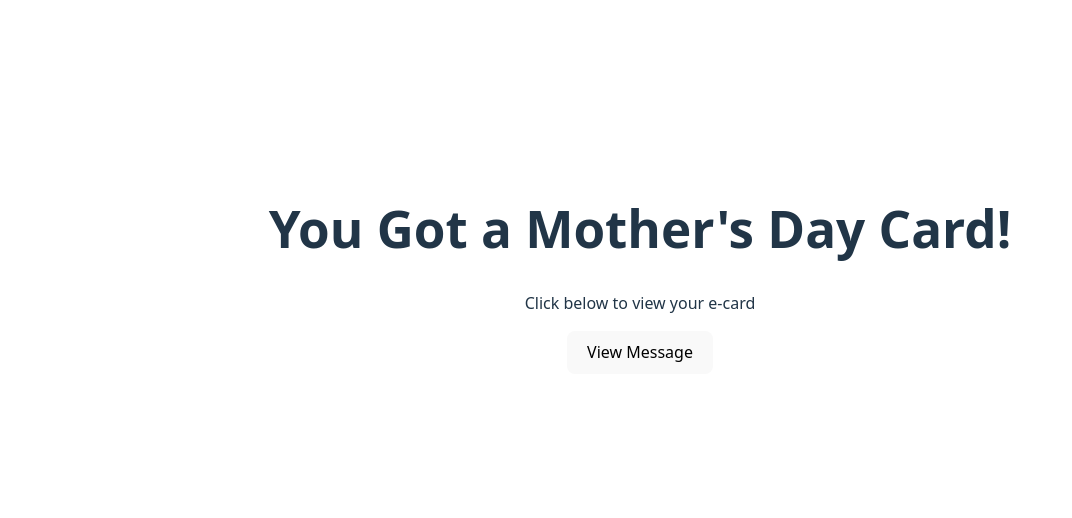
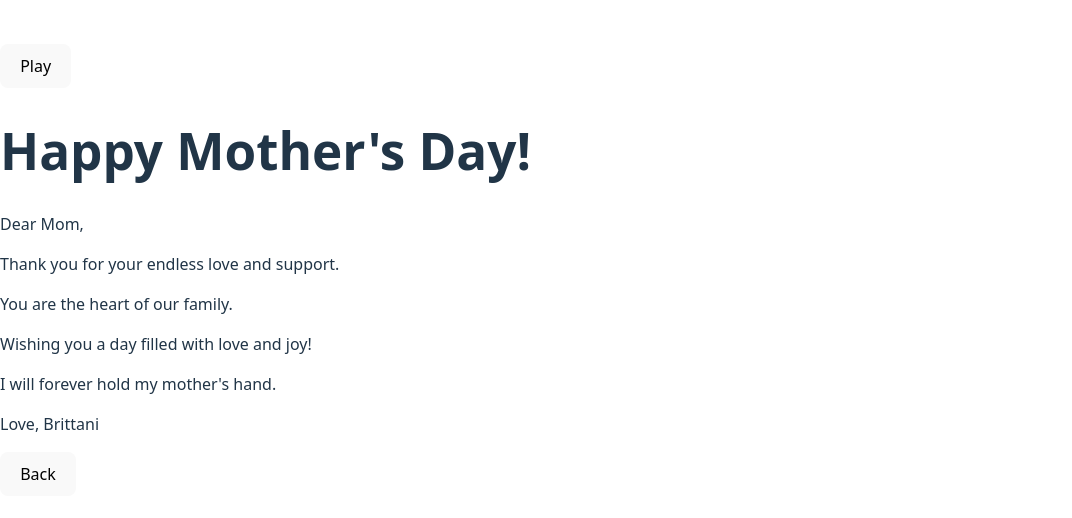
Before and after one commit to blovelace84/MothersDay-e-card-repo, a React (Vite) app in the folder mothers-day-ecard/: page /message in a window 1280 px wide. Shown: the part 130-648 px from the top of the page, without its empty margins (0-1072 px from the left). Built offline with nearby package versions, Linux system fonts and the light colour scheme.

Commit message:
commit all changes

```diff
--- a/mothers-day-ecard/package.json
+++ b/mothers-day-ecard/package.json
@@ -12,7 +12,8 @@
   "dependencies": {
     "animate.css": "^4.1.1",
     "react": "^19.0.0",
-    "react-dom": "^19.0.0"
+    "react-dom": "^19.0.0",
+    "react-router-dom": "^7.5.1"
   },
   "devDependencies": {
     "@eslint/js": "^9.22.0",
--- a/mothers-day-ecard/src/App.jsx
+++ b/mothers-day-ecard/src/App.jsx
@@ -1,13 +1,17 @@
-import React from 'react'
-import './App.css'
-import ECard from './components/ecard'
+import React from "react";
+import { BrowserRouter as Router, Routes, Route } from "react-router-dom";
+import Message from "./components/Message";
+import ECard from "./components/ecard";
 
-function App() {
-  return (
-    <div className='app'>
-      <ECard />
-    </div>
-  )
-}
+const App = () => {
+    return (
+        <Router>
+            <Routes>
+                <Route path="/" element={<ECard />} />
+                <Route path="/message" element={<Message />} />
+            </Routes>
+        </Router>
+    );
+};
 
-export default App
+export default App;
--- /dev/null
+++ b/mothers-day-ecard/src/components/Message.jsx
@@ -0,0 +1,39 @@
+import React,{ useState } from "react";
+import { useNavigate } from "react-router-dom";
+import 'animate.css';
+import MamasHand from "./MamasHand";
+
+const Message = ({ message }) => {
+    const [showCard, setShowCard] = useState(true);
+    const navigate = useNavigate();
+
+    const handleBackClick = () => {
+        navigate("/");
+        setShowCard(false);
+    };
+
+    return(
+        <div className="ecard-message animate__animated animate__fadeInDownBig">
+            {showCard ? (
+            <div className="ecard-content animate__animated animate__fadeInDownBig">
+                <MamasHand />
+                <h1>Happy Mother's Day!</h1>
+                <p>Dear Mom,</p>
+                <p>Thank you for your endless love and support.</p>
+                <p>You are the heart of our family.</p>
+                <p>Wishing you a day filled with love and joy!</p>
+                <p>I will forever hold my mother's hand.</p>
+                <p>Love, Brittani</p>
+                <button onClick={handleBackClick}>Back</button>
+            </div>
+            ) : (
+                <div className="fallback-content animate__animated animate__fadeInDownBig">
+                    <h2>You have viewed your card's message.</h2>
+                    <p>Click the browser's back button to return.</p>
+                </div>
+            )}
+        </div>
+    )
+}
+
+export default Message;
--- a/mothers-day-ecard/src/components/ecard.jsx
+++ b/mothers-day-ecard/src/components/ecard.jsx
@@ -1,6 +1,7 @@
 import React, { useState } from "react";
 import 'animate.css';
-import MamasHand from "./MamasHand";
+import Message from "./Message"
+
 
 const ECard = () => {
     const [showCard, setShowCard] = useState(false);
@@ -18,21 +19,10 @@ const ECard = () => {
                 <button onClick={handleStartClick}>View Message</button>
             </div>
            ) : (
-            <div className="ecard-content animate__animated animate__fadeInDownBig">
-                <MamasHand />
-                <h1>Happy Mother's Day!</h1>
-                <p>Dear Mom,</p>
-                <p>Thank you for your endless love and support.</p>
-                <p>You are the heart of our family.</p>
-                <p>Wishing you a day filled with love and joy!</p>
-                <p>I will forever hold my mother's hand.</p>
-                <p>Love, Brittani</p>
-                <button onClick={() => setShowCard(false)}>Back</button>
-            </div>
-
+            <Message />
            )}
         </div>
-    )
+    );
 }
 
 export default ECard;
```
Also changed, not shown: 2 other files (tests, documents, lock files or other folders).
